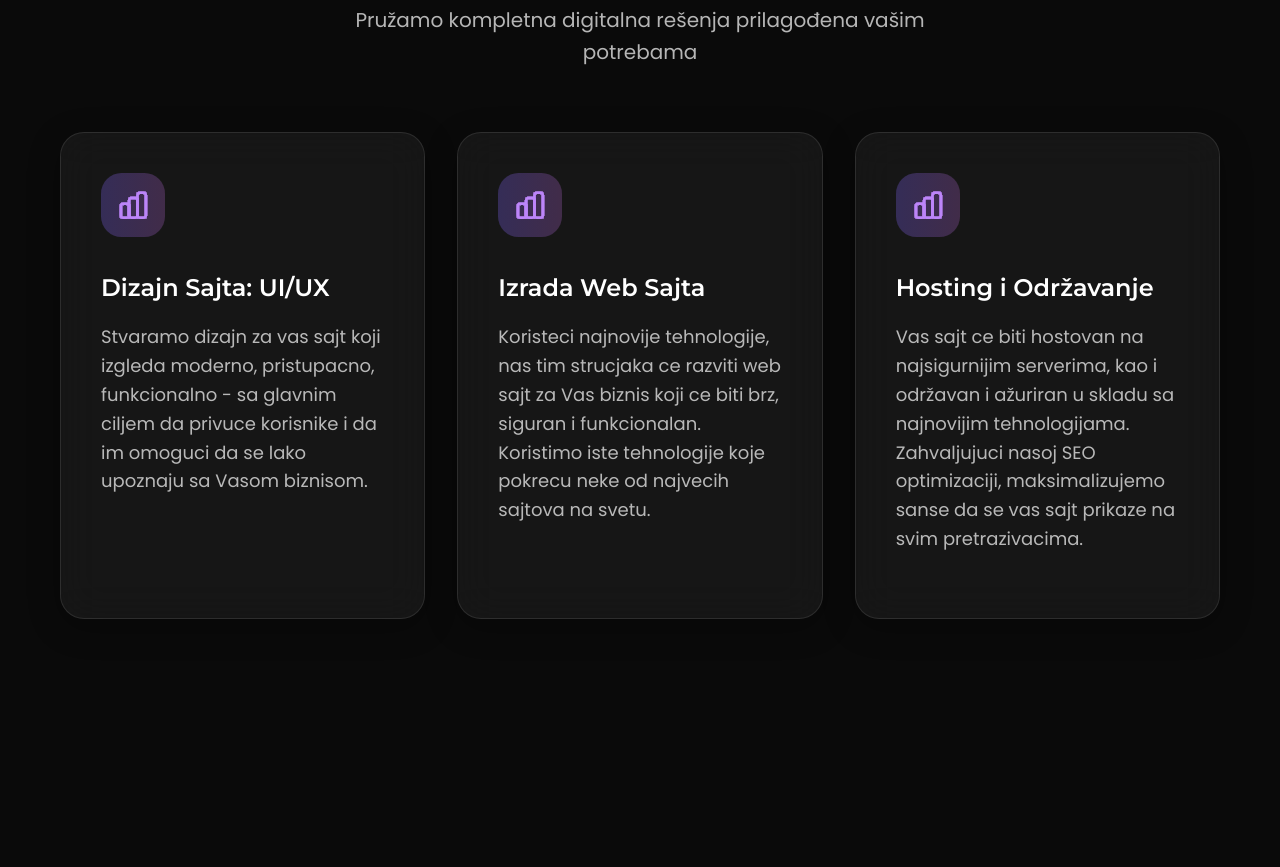
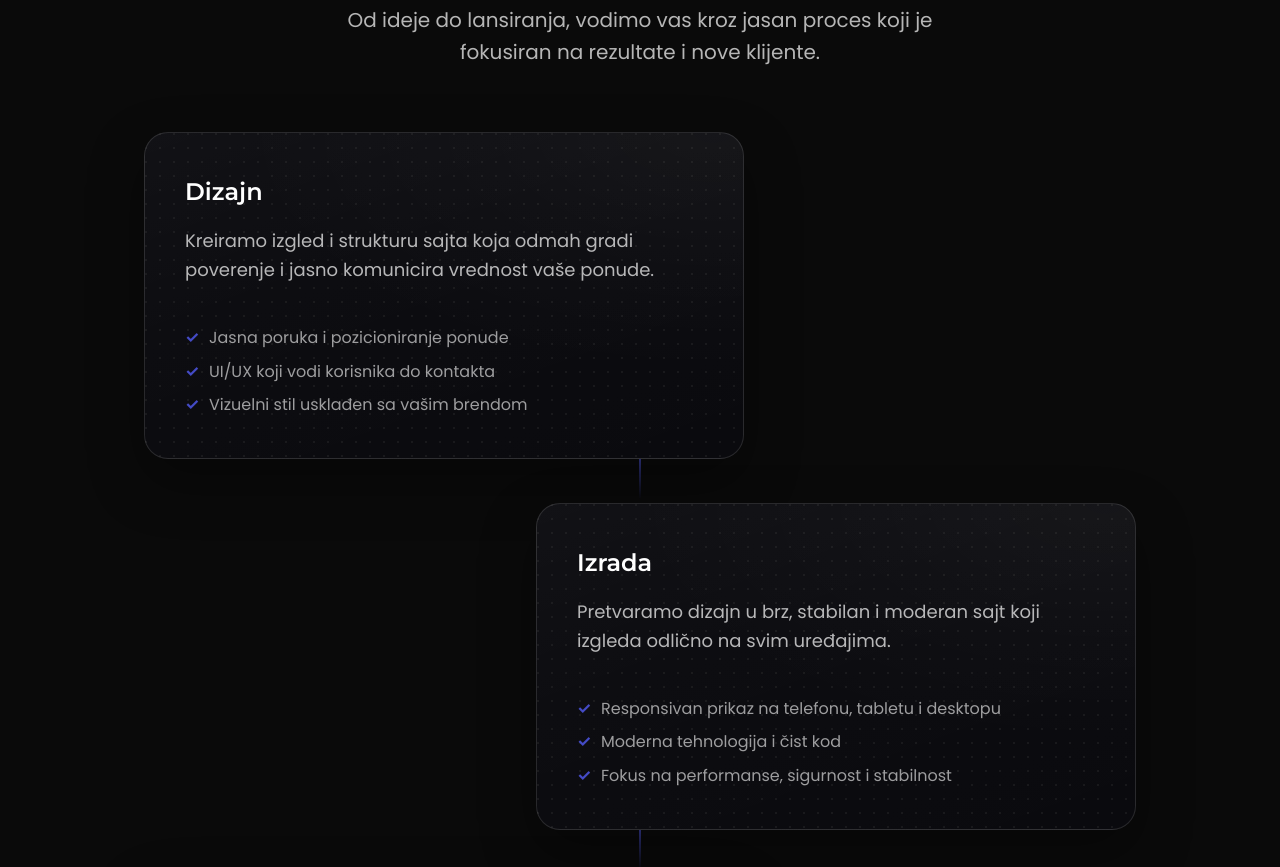
Before and after one commit to g-popovic/landing-page, a Next.js app: page / in a window 1280 px wide. Shown: the part 1100-1967 px from the top of the page. Built offline with nearby package versions, Linux system fonts and the light colour scheme.

Commit message:
Improved services section

```diff
--- a/src/app/globals.css
+++ b/src/app/globals.css
@@ -5,13 +5,14 @@ html {
 }
 
 :root {
-	/* --purple-main: #5e65da; */
-	--purple-main: #444bc6;
-	--purple-accent-08: color-mix(in srgb, var(--purple-main) 8%, transparent);
-	--purple-accent-10: color-mix(in srgb, var(--purple-main) 10%, transparent);
-	--purple-accent-30: color-mix(in srgb, var(--purple-main) 30%, transparent);
-	--purple-accent-40: color-mix(in srgb, var(--purple-main) 40%, transparent);
-	--purple-accent-50: color-mix(in srgb, var(--purple-main) 50%, transparent);
+	/* --brand-main: #5e65da; */
+	--brand-main: #444bc6;
+	--brand-accent-08: color-mix(in srgb, var(--brand-main) 8%, transparent);
+	--brand-accent-10: color-mix(in srgb, var(--brand-main) 10%, transparent);
+	--brand-accent-30: color-mix(in srgb, var(--brand-main) 30%, transparent);
+	--brand-accent-40: color-mix(in srgb, var(--brand-main) 40%, transparent);
+	--brand-accent-50: color-mix(in srgb, var(--brand-main) 50%, transparent);
+	--border-neutral: rgba(255, 255, 255, 0.12);
 }
 
 * {
@@ -142,15 +143,15 @@ h6 {
 }
 
 .btn-primary {
-	background: var(--purple-main);
+	background: var(--brand-main);
 	color: white;
-	box-shadow: 0 8px 32px var(--purple-accent-30);
+	box-shadow: 0 8px 32px var(--brand-accent-30);
 	border: none;
 }
 
 .btn-primary:hover {
 	transform: translateY(-2px);
-	box-shadow: 0 12px 40px var(--purple-accent-40);
+	box-shadow: 0 12px 40px var(--brand-accent-40);
 }
 
 .btn-secondary {
@@ -214,20 +215,19 @@ h6 {
 	}
 
 	&:hover {
-		transform: translateY(-10px) scale(1.02);
+		transform: scale(1.01);
 		box-shadow: 0 30px 60px rgba(0, 0, 0, 0.4);
-		border-color: var(--purple-accent-50);
-		outline-color: var(--purple-accent-50);
-		background: rgba(255, 255, 255, 0.08);
+		border-color: var(--brand-accent-50);
+		outline-color: var(--brand-accent-50);
 	}
 }
 
 .page-container {
 	background:
 		#0a0a0a,
-		radial-gradient(circle at 90% 130vh, var(--purple-accent-10) 0%, transparent 15%),
+		radial-gradient(circle at 90% 130vh, var(--brand-accent-10) 0%, transparent 15%),
 		radial-gradient(circle at 10% 170vh, rgba(59, 130, 246, 0.08) 0%, transparent 12%),
 		/* radial-gradient(circle at 50% 225vh, rgba(255, 255, 255, 0.05) 0%, transparent 15%), */
-		radial-gradient(circle at 90% 420vh, var(--purple-accent-08) 0%, transparent 20%),
+		radial-gradient(circle at 90% 420vh, var(--brand-accent-08) 0%, transparent 20%),
 		radial-gradient(circle at 10% 440vh, rgba(59, 130, 246, 0.08) 0%, transparent 20%);
 }
--- a/src/components/Contact.css
+++ b/src/components/Contact.css
@@ -53,7 +53,7 @@
 	font-size: 1.5rem;
 	width: 50px;
 	height: 50px;
-	background: linear-gradient(135deg, var(--purple-main) 0%, #3b82f6 100%);
+	background: linear-gradient(135deg, var(--brand-main) 0%, #3b82f6 100%);
 	color: white;
 	border-radius: 50%;
 	display: flex;
@@ -111,8 +111,8 @@
 .form-group input:focus,
 .form-group textarea:focus {
 	outline: none;
-	border-color: var(--purple-main);
-	box-shadow: 0 0 0 3px var(--purple-accent-10);
+	border-color: var(--brand-main);
+	box-shadow: 0 0 0 3px var(--brand-accent-10);
 }
 
 .form-group textarea {
--- a/src/components/Footer.css
+++ b/src/components/Footer.css
@@ -41,7 +41,7 @@
 }
 
 .footer-section ul li a:hover {
-	color: var(--purple-main);
+	color: var(--brand-main);
 }
 
 .footer-bottom {
--- a/src/components/Services.css
+++ b/src/components/Services.css
@@ -1,8 +1,6 @@
 /* Services Section */
 .services {
 	padding: 0 0 20rem;
-	/* background: radial-gradient(circle at 80% 50%, rgba(168, 85, 247, 0.08) 0%, transparent 50%),
-		radial-gradient(circle at 20% 80%, rgba(59, 130, 246, 0.08) 0%, transparent 50%); */
 
 	&::before {
 		content: "";
@@ -19,18 +17,102 @@
 	}
 }
 
-.services-grid {
-	display: grid;
-	grid-template-columns: repeat(auto-fit, minmax(350px, 1fr));
-	gap: 2rem;
+.services-timeline {
+	position: relative;
+	display: flex;
+	flex-direction: column;
+	gap: 2.75rem;
+	max-width: 1000px;
+	margin: 0 auto;
 }
 
-.service-icon {
-	margin: 0 0 2rem;
-	display: block;
-	width: 4rem;
-	height: 4rem;
-	display: block;
+.service-timeline-item {
+	position: relative;
+	display: flex;
+	align-items: stretch;
+	width: 100%;
+	padding: 0 0.25rem;
+}
+
+.service-timeline-item:not(:last-child)::after {
+	content: "";
+	position: absolute;
+	left: 50%;
+	top: 100%;
+	transform: translateX(-50%);
+	width: 2px;
+	height: 2.75rem;
+	background: linear-gradient(to bottom, var(--brand-accent-50) 0%, transparent 92%);
+}
+
+.service-timeline-item:nth-child(odd) {
+	justify-content: flex-start;
+}
+
+.service-timeline-item:nth-child(even) {
+	justify-content: flex-end;
+}
+
+.service-timeline-item:nth-child(odd) .service-card {
+	margin-right: auto;
+}
+
+.service-timeline-item:nth-child(even) .service-card {
+	margin-left: auto;
+}
+
+.service-card {
+	width: min(66%, 600px);
+	min-width: 0;
+	position: relative;
+	overflow: hidden;
+	display: flex;
+	flex-direction: column;
+	height: 100%;
+	background-color: rgba(8, 8, 12, 0.94);
+	background-image:
+		radial-gradient(
+			130% 120% at 95% 0%,
+			rgba(255, 255, 255, 0.04) 0%,
+			rgba(255, 255, 255, 0.015) 30%,
+			rgba(255, 255, 255, 0) 62%
+		),
+		linear-gradient(
+			160deg,
+			rgba(255, 255, 255, 0.045) 0%,
+			rgba(255, 255, 255, 0.022) 40%,
+			rgba(255, 255, 255, 0.012) 100%
+		),
+		radial-gradient(circle at 1px 1px, rgba(255, 255, 255, 0.055) 1px, transparent 0);
+	background-size:
+		auto,
+		auto,
+		14px 14px;
+	border: 1px solid var(--border-neutral);
+	box-shadow: 0 22px 54px rgba(0, 0, 0, 0.35);
+	outline-color: transparent;
+	transition:
+		transform 0.35s ease,
+		border-color 0.35s ease,
+		box-shadow 0.35s ease;
+}
+
+.service-timeline-item::before {
+	/* content: "";
+	position: absolute;
+	top: -2px;
+	right: -2px;
+	width: 100%;
+	height: 100%;
+	border-top-right-radius: 24px;
+	z-index: -2;
+	width: min(66%, 600px);
+
+	background: radial-gradient(circle at 100% 0%, var(--brand-accent-50) 0%, transparent 40%); */
+}
+
+.service-card:hover {
+	transform: scale(1.01);
 }
 
 .service-card h3 {
@@ -48,6 +130,8 @@
 
 .service-features {
 	list-style: none;
+	margin-top: auto;
+	padding-top: 1rem;
 }
 
 .service-features li {
@@ -61,8 +145,12 @@
 	content: "✓";
 	position: absolute;
 	left: 0;
-	color: var(--purple-main);
+	color: var(--brand-main);
 	font-weight: bold;
+}
+
+.service-features li:last-child {
+	margin-bottom: 0;
 }
 
 .section-header {
@@ -78,9 +166,33 @@
 	}
 }
 
-/* Mobile Services */
-@media (max-width: 768px) {
-	.services-grid {
-		grid-template-columns: 1fr;
+@media (max-width: 1024px) {
+	.service-card {
+		width: min(74%, 680px);
+		min-width: 0;
 	}
 }
+
+@media (max-width: 768px) {
+	.services-timeline {
+		gap: 1.5rem;
+	}
+
+	.service-timeline-item {
+		padding-left: 2rem;
+		padding-right: 0;
+	}
+
+	.service-timeline-item .service-card {
+		width: 100%;
+		max-width: none;
+		min-width: 0;
+		margin: 0;
+	}
+
+	.service-timeline-item:not(:last-child)::after {
+		left: 1rem;
+		top: 2rem;
+		height: calc(100% + 1.5rem - 2rem);
+	}
+}
--- a/src/components/Services.tsx
+++ b/src/components/Services.tsx
@@ -2,30 +2,51 @@
 
 import { useEffect, useRef } from "react";
 import "./Services.css";
-import icon1 from "../../public/icons/icon-1.svg";
-import Image from "next/image";
 
 const services = [
 	{
 		id: 1,
-		icon: icon1,
-		title: "Dizajn Sajta: UI/UX",
+		title: "Dizajn",
 		description:
-			"Stvaramo dizajn za vas sajt koji izgleda moderno, pristupacno, funkcionalno - sa glavnim ciljem da privuce korisnike i da im omoguci da se lako upoznaju sa Vasom biznisom."
+			"Kreiramo izgled i strukturu sajta koja odmah gradi poverenje i jasno komunicira vrednost vaše ponude.",
+		features: [
+			"Jasna poruka i pozicioniranje ponude",
+			"UI/UX koji vodi korisnika do kontakta",
+			"Vizuelni stil usklađen sa vašim brendom"
+		]
 	},
 	{
 		id: 2,
-		icon: icon1,
-		title: "Izrada Web Sajta",
+		title: "Izrada",
 		description:
-			"Koristeci najnovije tehnologije, nas tim strucjaka ce razviti web sajt za Vas biznis koji ce biti brz, siguran i funkcionalan. Koristimo iste tehnologije koje pokrecu neke od najvecih sajtova na svetu."
+			"Pretvaramo dizajn u brz, stabilan i moderan sajt koji izgleda odlično na svim uređajima.",
+		features: [
+			"Responsivan prikaz na telefonu, tabletu i desktopu",
+			"Moderna tehnologija i čist kod",
+			"Fokus na performanse, sigurnost i stabilnost"
+		]
+	},
+	{
+		id: 3,
+		title: "Optimizacija",
+		description:
+			"Podešavamo SEO i tehničke detalje kako bi vaš sajt imao bolje šanse da rangira visoko na Google pretrazi.",
+		features: [
+			"On-page SEO: naslovi, meta opisi i struktura",
+			"Tehnička optimizacija za bolji ranking",
+			"Poboljšanje brzine i korisničkog iskustva"
+		]
 	},
 	{
 		id: 4,
-		icon: icon1,
-		title: "Hosting i Održavanje",
+		title: "Lansiranje i hosting",
 		description:
-			"Vas sajt ce biti hostovan na najsigurnijim serverima, kao i održavan i ažuriran u skladu sa najnovijim tehnologijama. Zahvaljujuci nasoj SEO optimizaciji, maksimalizujemo sanse da se vas sajt prikaze na svim pretrazivacima."
+			"Objavljujemo sajt na pouzdan hosting i ostajemo uz vas kroz održavanje i podršku nakon lansiranja.",
+		features: [
+			"Bezbedno lansiranje bez zastoja",
+			"Monitoring, backup i redovna ažuriranja",
+			"Brza podrška kad god vam je potrebna"
+		]
 	}
 ];
 
@@ -62,12 +83,18 @@ export default function Services() {
 		return () => observer.disconnect();
 	}, []);
 
-	function renderServiceCard(service: (typeof services)[0]) {
+	function renderServiceCard(service: (typeof services)[0], index: number) {
 		return (
-			<div className='card service-card' key={service.id} data-index={service.id}>
-				<Image className='service-icon' src={service.icon} alt={service.title} />
-				<h3>{service.title}</h3>
-				<p>{service.description}</p>
+			<div className='service-timeline-item' key={service.id}>
+				<article className='card service-card' data-index={index}>
+					<h3>{service.title}</h3>
+					<p>{service.description}</p>
+					<ul className='service-features'>
+						{service.features.map(feature => (
+							<li key={feature}>{feature}</li>
+						))}
+					</ul>
+				</article>
 			</div>
 		);
 	}
@@ -76,10 +103,13 @@ export default function Services() {
 		<section id='services' className='services' ref={servicesRef}>
 			<div className='container'>
 				<div className='section-header' ref={headerRef}>
-					<h2>Naše usluge</h2>
-					<p>Pružamo kompletna digitalna rešenja prilagođena vašim potrebama</p>
+					<h2>Proces izrade u 4 koraka</h2>
+					<p>
+						Od ideje do lansiranja, vodimo vas kroz jasan proces koji je fokusiran
+						na rezultate i nove klijente.
+					</p>
 				</div>
-				<div className='services-grid'>{services.map(renderServiceCard)}</div>
+				<div className='services-timeline'>{services.map(renderServiceCard)}</div>
 			</div>
 		</section>
 	);
```
